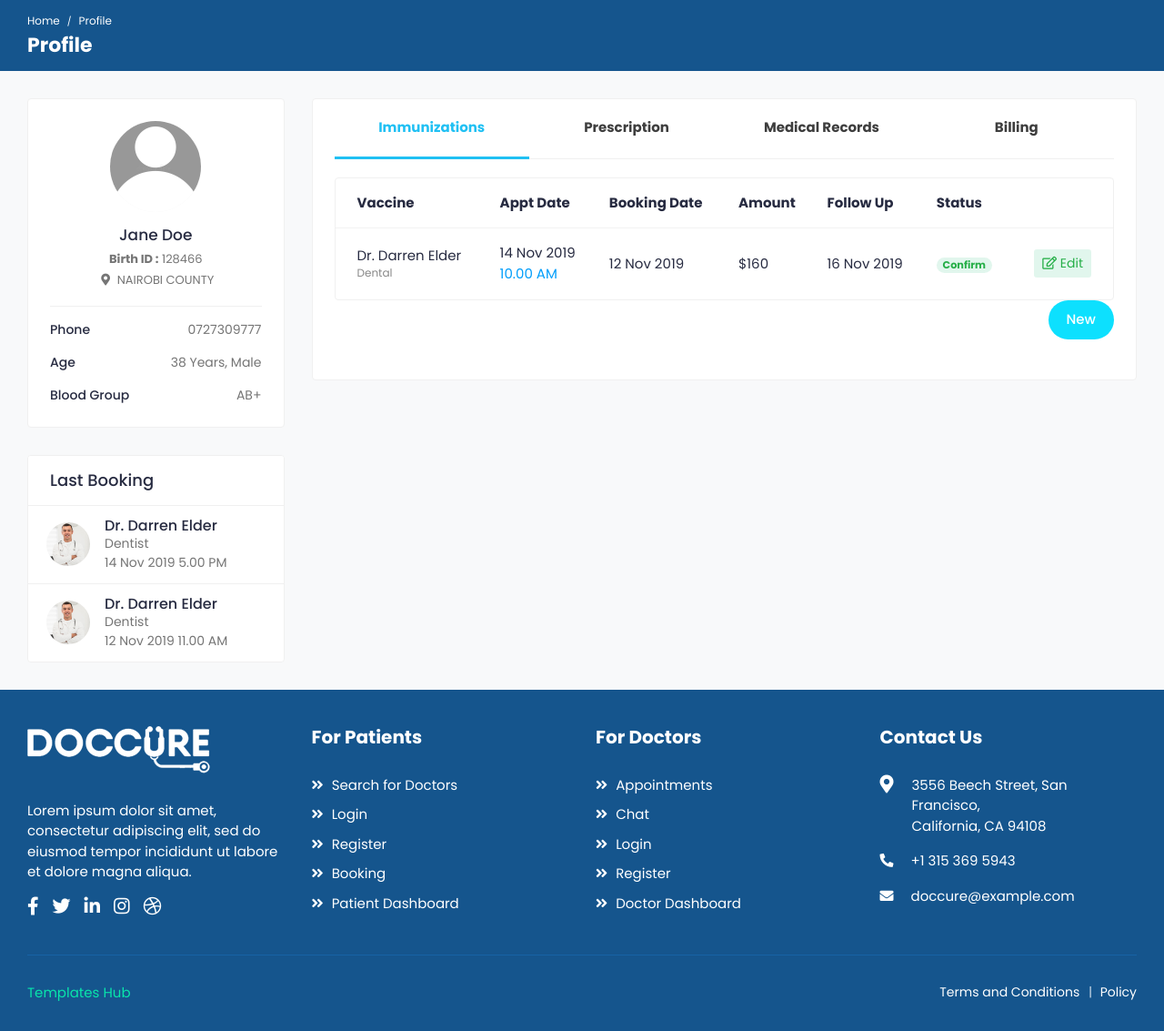
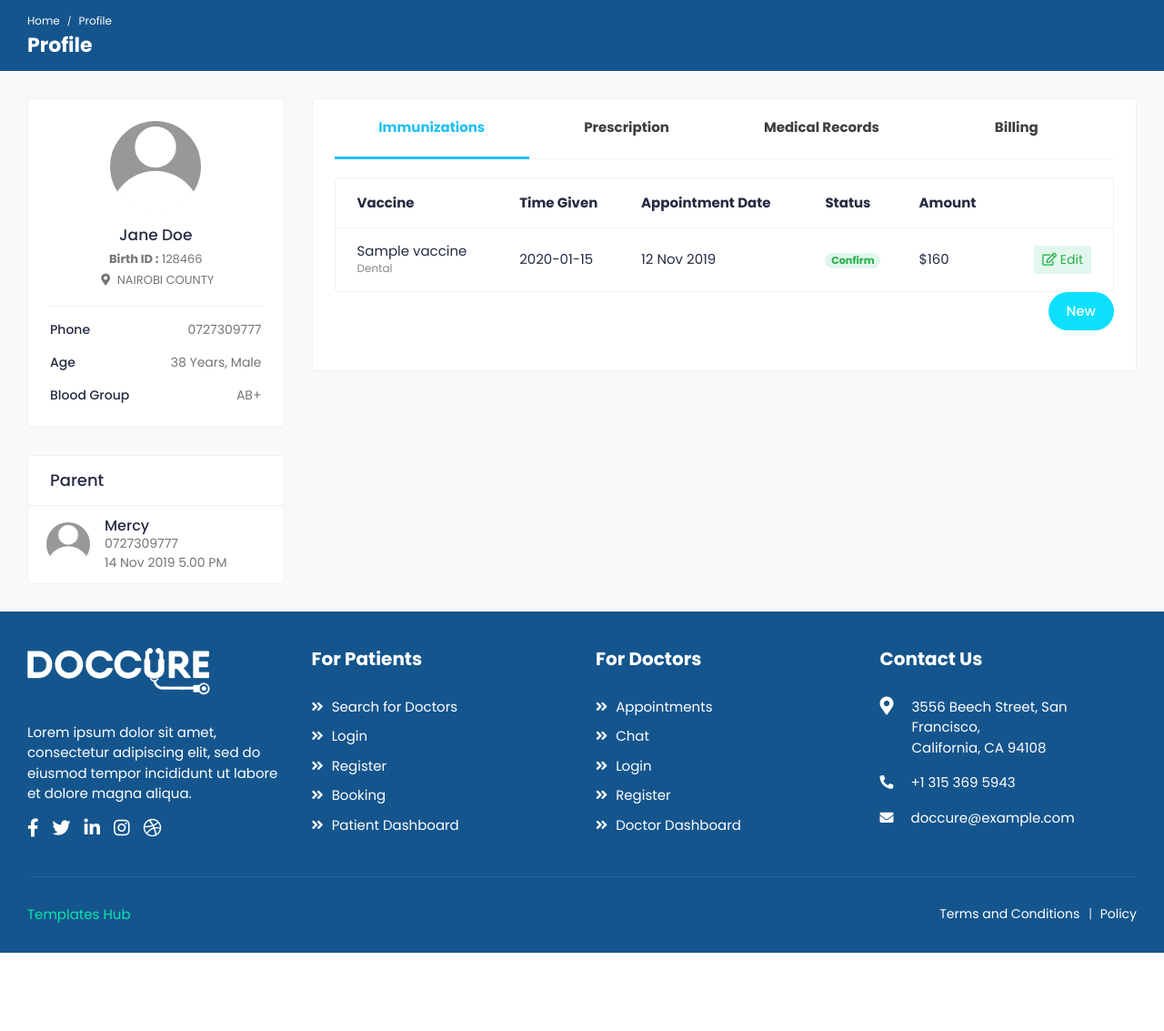
Before and after one commit to itsregalo/child-immunization-tracking-system, a Django app: page /child-profile/f3bf6e29-807e-4f3a-aca7-8678091fbd11/ in a window 1280 px wide. Shown: the part 86-1219 px from the top of the page at 91% size. After the commit the page ends 1133 px from the top, so only its background shows below. Run offline with Django 4.2, Linux system fonts and the light colour scheme; a user stored in the database is signed in; data comes from the database, SQL or seed files in the repository; both versions use the stored data as it was before the commit; tables that the repository leaves empty hold one stand-in row (values such as "Sample post"); parts of the project's set-up code (start-up, migrations or seed data) failed here and were passed over; some libraries are stand-ins or nearby versions.

Commit message:
done with the child's profile

```diff
--- a/accounts/models.py
+++ b/accounts/models.py
@@ -62,7 +62,7 @@ class Doctor(models.Model):
 
 class Parent(models.Model):
     user = models.OneToOneField(User, on_delete=models.CASCADE)
-    parent_id = models.CharField(max_length=20, blank=True)
+    # parent_id = models.CharField(max_length=20, blank=True)
     email = models.EmailField(max_length=254, blank=True, null=True)
     phone_no = models.CharField(max_length=13, blank=True, null=True)
     address = models.CharField(max_length=254, blank=True, null=True)
@@ -78,7 +78,7 @@ class Parent(models.Model):
     def __str__(self):
         return self.user.username
 
-    def save(self, *args, **kwargs):
-        if not self.parent_id:
-            self.parent_id = 'P{:05d}'.format(self.id)
-        super().save(*args, **kwargs)
+    # def save(self, *args, **kwargs):
+    #     if not self.parent_id:
+    #         self.parent_id = self.id
+    #     super().save(*args, **kwargs)
--- a/core/models.py
+++ b/core/models.py
@@ -50,7 +50,7 @@ GENDER_CHOICES = (
 
 class Child(models.Model):
     parent = models.ForeignKey(Parent, on_delete=models.CASCADE)
-    birth_no = models.CharField(max_length=50)
+    birth_no = models.CharField(max_length=50, unique=True)
     first_name = models.CharField(max_length=254)
     last_name = models.CharField(max_length=254)
     gender = models.CharField(choices=GENDER_CHOICES, max_length=13)
@@ -111,7 +111,7 @@ class ChildImmunization(models.Model):
     weight = models.PositiveSmallIntegerField(default=0, blank=True)
     height = models.PositiveSmallIntegerField(default=0, blank=True)
     comment = models.TextField(max_length=254, blank=True, null=True)
-    date_given = models.DateTimeField()
+    date_given = models.DateTimeField(blank=True, null=True)
     doctor = models.ForeignKey(Doctor, on_delete=models.DO_NOTHING)
     is_vaccinated = models.BooleanField(default=False)
     uuid = models.UUIDField(default=uuid.uuid4, editable=False, unique=True)
--- a/core/views.py
+++ b/core/views.py
@@ -127,8 +127,17 @@ def create_child(request, *args, **kwargs):
             child.save()
 
             # send notification via sms to parent
-            sms_content = "Your child {} has been registered successfully, wait for notifications on vaccination".format(child.first_name)
-            response = sms_provider.send(child.parent.phone_no, sms_content)
+            # sms_content = "Your child {} has been registered successfully, wait for notifications on vaccination".format(child.first_name)
+            # response = sms_provider.send(child.parent.phone_no, sms_content)
+
+            vaccines = Vaccines.objects.all()
+            for vaccine in vaccines:
+                ChildImmunization.objects.create(
+                    child=child,
+                    vaccine=vaccine,
+                    doctor=doctor
+                    )
+
 
             messages.success(request, 'Child created successfully')
             return HttpResponseRedirect(reverse('core:doctor-dashboard'))
@@ -141,10 +150,10 @@ def create_child(request, *args, **kwargs):
 @login_required
 def child_profile(request, uuid, *args, **kwargs):
     child = Child.objects.get(uuid=uuid)
-    immunizations = ChildImmunization.objects.all()
+    immunizations = ChildImmunization.objects.filter(child=child)
     context = {
         'child': child,
-        'immunizations':immunizations
+        'child_immunizations':immunizations
     }
     return render(request, 'child_profile.html', context)
 
--- a/frontend/templates/child_profile.html
+++ b/frontend/templates/child_profile.html
@@ -67,30 +67,18 @@
 							<!-- Last Booking -->
 							<div class="card">
 								<div class="card-header">
-									<h4 class="card-title">Last Booking</h4>
+									<h4 class="card-title">Parent</h4>
 								</div>
 								<ul class="list-group list-group-flush">
 									<li class="list-group-item">
 										<div class="media align-items-center">
 											<div class="mr-3">
-												<img alt="Image placeholder" src="{% static 'assets/img/doctors/doctor-thumb-02.jpg' %}" class="avatar  rounded-circle">
+												<img alt="Image placeholder" src="{{ child.parent.profile_picture_thumbnail.url }}" class="avatar  rounded-circle">
 											</div>
 											<div class="media-body">
-												<h5 class="d-block mb-0">Dr. Darren Elder </h5>
-												<span class="d-block text-sm text-muted">Dentist</span>
+												<h5 class="d-block mb-0">{{ child.parent.user.username }} </h5>
+												<span class="d-block text-sm text-muted">{{ child.parent.user.phone_no }}</span>
 												<span class="d-block text-sm text-muted">14 Nov 2019 5.00 PM</span>
-											</div>
-										</div>
-									</li>
-									<li class="list-group-item">
-										<div class="media align-items-center">
-											<div class="mr-3">
-												<img alt="Image placeholder" src="{% static 'assets/img/doctors/doctor-thumb-02.jpg' %}" class="avatar  rounded-circle">
-											</div>
-											<div class="media-body">
-												<h5 class="d-block mb-0">Dr. Darren Elder </h5>
-												<span class="d-block text-sm text-muted">Dentist</span>
-												<span class="d-block text-sm text-muted">12 Nov 2019 11.00 AM</span>
 											</div>
 										</div>
 									</li>
@@ -131,27 +119,29 @@
 															<thead>
 																<tr>
 																	<th>Vaccine</th>
-																	<th>Appt Date</th>
-																	<th>Booking Date</th>
+																	<th>Time Given</th>
+																	<th>Appointment Date</th>
+																	<th>Status</th>
 																	<th>Amount</th>
-																	<th>Follow Up</th>
-																	<th>Status</th>
+
 																	<th></th>
 																</tr>
 															</thead>
 															<tbody>
+																{% for immunization in child_immunizations %}
+
 																<tr>
 																	<td>
 																		<h2 class="table-avatar">
 
-																			<a href="doctor-profile.html">Dr. Darren Elder <span>Dental</span></a>
+																			<a href="">{{ immunization.vaccine.name }} <span>Dental</span></a>
 																		</h2>
 																	</td>
-																	<td>14 Nov 2019 <span class="d-block text-info">10.00 AM</span></td>
+																	<td>{{ immunization.vaccine.time_given }} </td>
 																	<td>12 Nov 2019</td>
+																	<td><span class="badge badge-pill bg-success-light">Confirm</span></td>
 																	<td>$160</td>
-																	<td>16 Nov 2019</td>
-																	<td><span class="badge badge-pill bg-success-light">Confirm</span></td>
+
 																	<td class="text-right">
 																		<div class="table-action">
 																			<a href="javascript:void(0);" class="btn btn-sm bg-success-light">
@@ -160,6 +150,8 @@
 																		</div>
 																	</td>
 																</tr>
+
+																{% endfor %}
 
 															</tbody>
 														</table>
```
Also changed, not shown: accounts/views.py (+6 -6 lines), accounts/migrations/0009_remove_parent_parent_id.py (added), core/migrations/0007_alter_childimmunization_date_given.py (added), core/migrations/0008_alter_child_birth_no.py (added), db.sqlite3.
